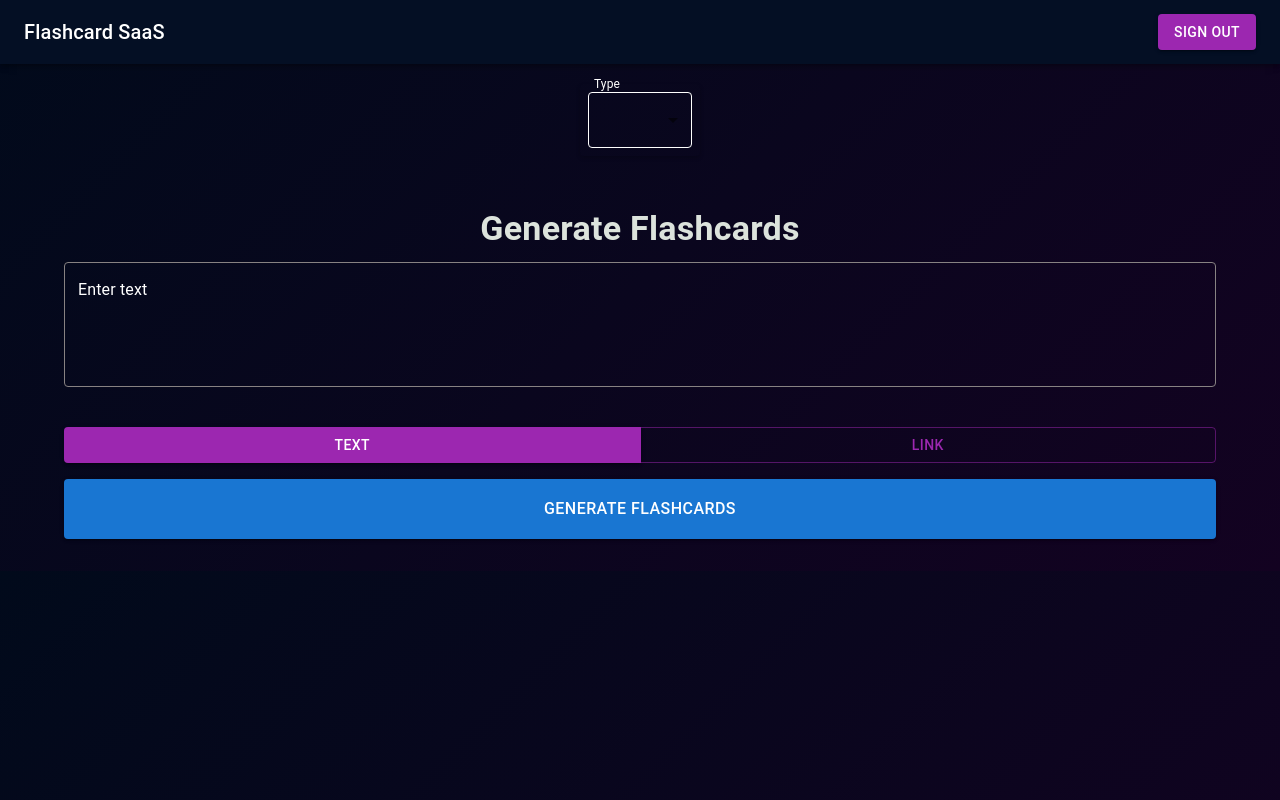
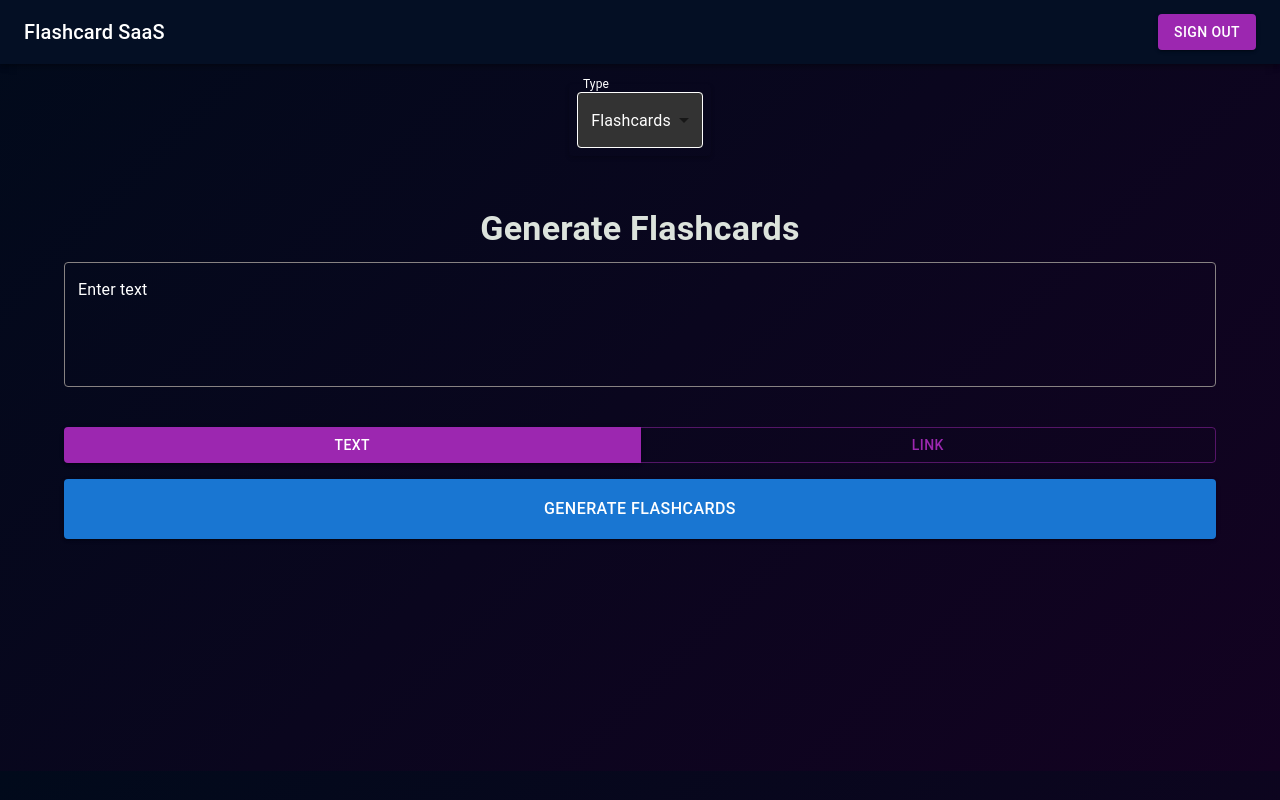
Before and after one commit to ricozama121803/HeadstarterTeam-flashcard-saas, a Next.js app: page /generate-flashcard in a window 1280 px wide. Built offline with nearby package versions, Linux system fonts and the light colour scheme; no server answers; sample sign-in values are in the browser's storage.

Commit message:
minor UI changes

```diff
--- a/app/UI-components/Quizzes.js
+++ b/app/UI-components/Quizzes.js
@@ -100,11 +100,11 @@ const Quiz = ({ questions }) => {
       sx={{
         textAlign: "center",
         marginTop: "2rem",
-
         padding: "2rem",
         borderRadius: "8px",
-        width: "90%",
-        textAlignLast: "center",
+        width: "100%",
+        textAlign: "center",
+        bgcolor: "#B26488",
       }}
     >
       <Typography variant="h5" gutterBottom sx={{ color: "#fff" }}>
@@ -124,11 +124,11 @@ const Quiz = ({ questions }) => {
                 backgroundColor:
                   option === selectedOption
                     ? selectedAnswerStatus === "correct"
-                      ? "green"
-                      : "red"
+                      ? "#a7c957" // green
+                      : "#d62839" // red
                     : option === rightAnswer && selectedOption !== rightAnswer
-                    ? "green"
-                    : "#333",
+                    ? "#a7c957" // green
+                    : "#333", // default
                 margin: "0.5rem",
                 width: "100%",
                 borderRadius: "8px",
--- a/app/UI-components/type.js
+++ b/app/UI-components/type.js
@@ -1,9 +1,9 @@
-import React from "react";
+import React, { useState } from "react";
 import { FormControl, InputLabel, Select, MenuItem } from "@mui/material";
-import { useEffect, useState } from "react";
 
 const MyForm = ({ onSelectionChange }) => {
   const [selectedValue, setSelectedValue] = useState("Flashcards");
+
   const handleChange = (event) => {
     const value = event.target.value;
     setSelectedValue(value);
@@ -12,15 +12,13 @@ const MyForm = ({ onSelectionChange }) => {
       onSelectionChange(value);
     }
   };
+
   return (
-    <>
     <FormControl
       sx={{
         minWidth: 120,
-
         borderRadius: "4px",
         padding: "0.5rem",
-          // Optional shadow to stand out
         boxShadow: "0px 2px 4px rgba(0,0,0,0.2)",
       }}
     >
@@ -32,22 +30,26 @@ const MyForm = ({ onSelectionChange }) => {
         Type
       </InputLabel>
       <Select
+        value={selectedValue}
         onChange={handleChange}
-          defaultValue={"Flashcard"}
         sx={{
+          "& .MuiSelect-select": {
+            color: "#ffffff", // Text color in the select box
+          },
           "& .MuiOutlinedInput-notchedOutline": {
             borderColor: "#ffffff",
           },
           "&:hover .MuiOutlinedInput-notchedOutline": {
             borderColor: "#ffffff",
           },
+          bgcolor: "#333",
         }}
       >
-          <MenuItem value={"Flashcards"}>Flashcard</MenuItem>
+        <MenuItem value={"Flashcards"}>Flashcards</MenuItem>
         <MenuItem value={"Quizzes"}>Quizzes</MenuItem>
       </Select>
     </FormControl>
-    </>
   );
 };
+
 export default MyForm;
--- a/app/generate-flashcard/page.js
+++ b/app/generate-flashcard/page.js
@@ -342,6 +342,12 @@ export default function Generate() {
             </Button>
           </DialogActions>
         </Dialog>
+        <div
+          style={{
+            width: "100%",
+            height: "200px",
+          }}
+        ></div>
       </Container>
     </>
   );
```
Lines whose indentation alone changed are shown as unchanged.
